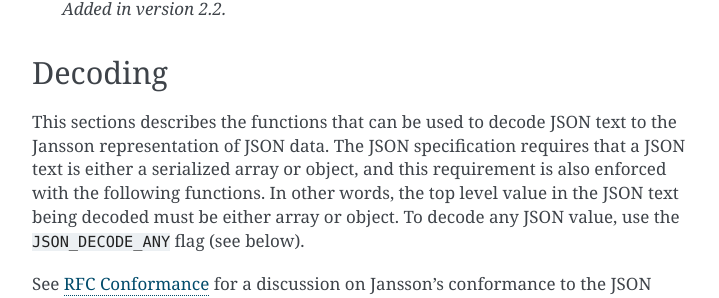
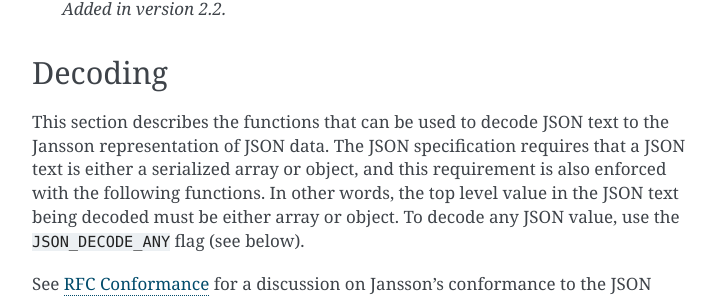
Before and after one commit to akheron/jansson, a Sphinx documentation site: the page built from doc/apiref.rst, in a window 1280 px wide and 900 px high, scrolled down 22665 px. Shown: the part 150-448 px from the top of the window, without its empty margins (388-1107 px from the left). Built offline with Sphinx 7.4.7, drawn with Linux system fonts in a browser that asks for light colours; some of the changed text lies outside the part shown.

Commit message:
Fix couple of typos
"This sections describes" -> "This section describes"

```diff
--- a/doc/apiref.rst
+++ b/doc/apiref.rst
@@ -1021,7 +1021,7 @@
 Encoding
 ========
 
-This sections describes the functions that can be used to encode
+This section describes the functions that can be used to encode
 values to JSON. By default, only objects and arrays can be encoded
 directly, since they are the only valid *root* values of a JSON text.
 To encode any JSON value, use the ``JSON_ENCODE_ANY`` flag (see
@@ -1206,7 +1206,7 @@
 Decoding
 ========
 
-This sections describes the functions that can be used to decode JSON
+This section describes the functions that can be used to decode JSON
 text to the Jansson representation of JSON data. The JSON
 specification requires that a JSON text is either a serialized array
 or object, and this requirement is also enforced with the following
```
